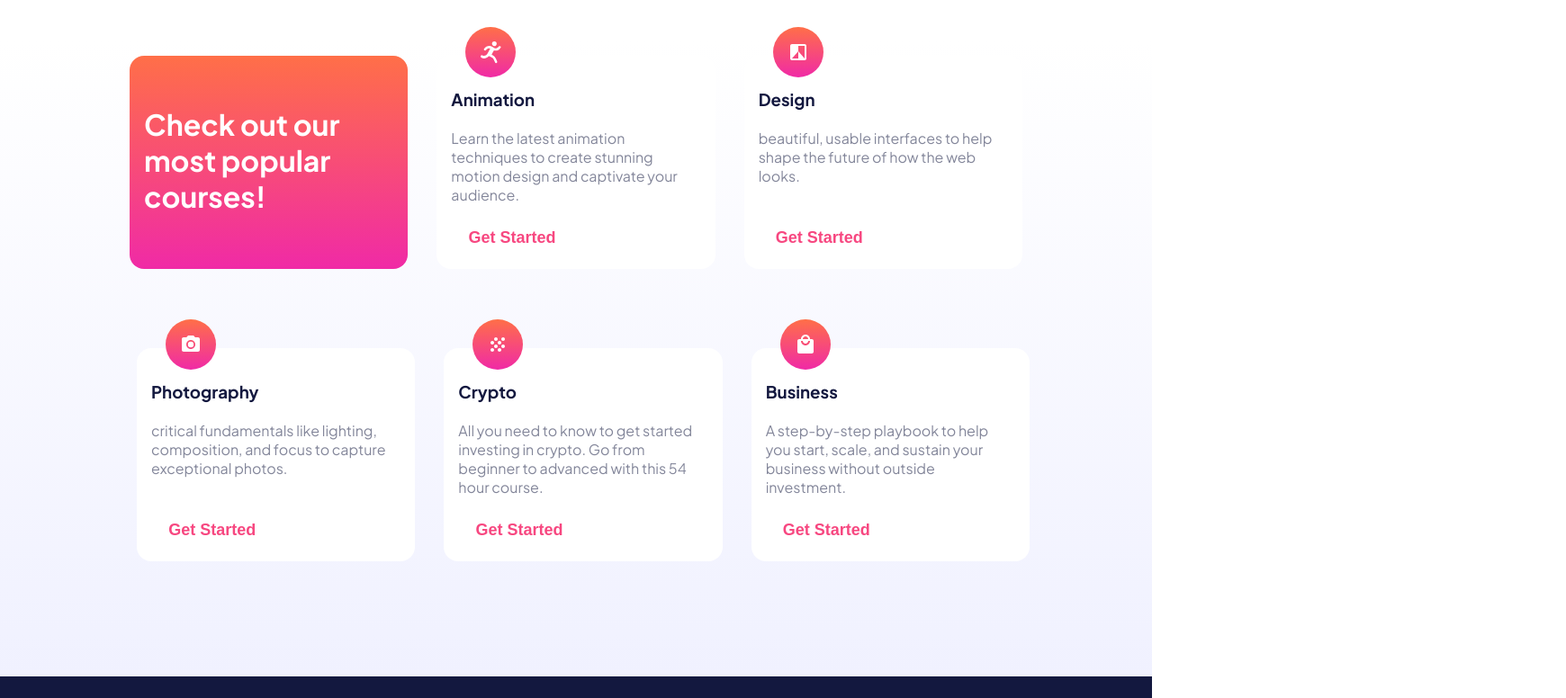
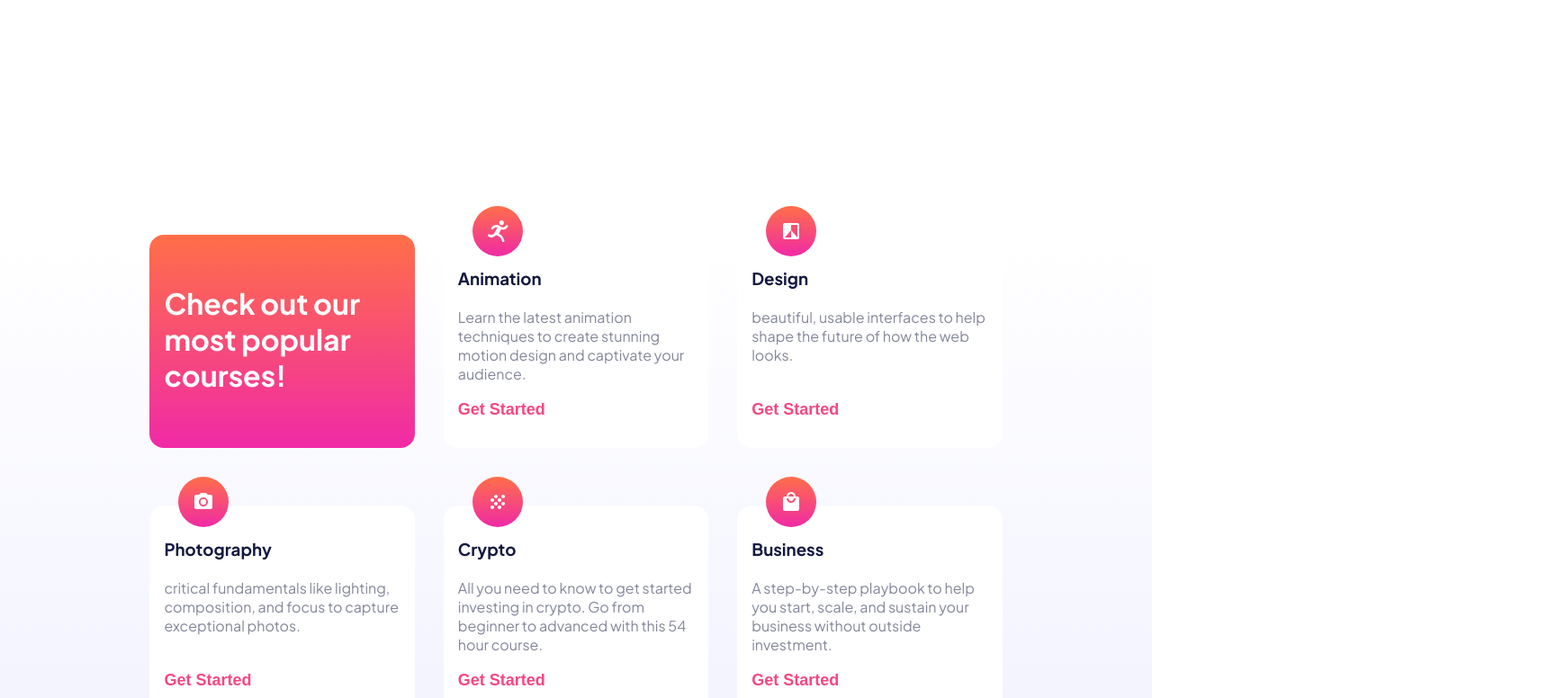
Before and after one commit to 4ormu1a/Amalitech_project_1, a plain HTML site: page index.html in a window 1280 px wide. Shown: the part 748-1524 px from the top of the page at 90% size, 1740 px wide, since content can reach past the window. Drawn offline with Linux system fonts and the light colour scheme.

Commit message:
third commit

```diff
--- a/css/style.css
+++ b/css/style.css
@@ -6,7 +6,7 @@
 .btn{
 	border-radius: 3rem;
 	border: 0;
-	font-size: 18px;
+	font-size: 1.125rem;
 	padding: 1.5rem;
 	padding-left: 2.2rem;
 	padding-right: 2.2rem;
@@ -14,7 +14,7 @@
 	font-weight: 700;
 }
 .smallfont{
-	font-size: 18px;
+	font-size: 1.125rem;
 	font-weight: 500;
 }
 .body{
@@ -25,8 +25,8 @@
 	width: 100%;
 }
 .centered{
-	padding-left: 10%;
-	padding-right: 10%;
+	padding-left: 13%;
+	padding-right: 13%;
 }
 /* first section */
 .cover{
@@ -43,7 +43,7 @@
 .btnhead{
 	border-radius: 3rem;
 	border: 0;
-	font-size: 18px;
+	font-size: 1.125rem;
 	padding: 1.5rem;
 	padding-left: 2.2rem;
 	padding-right: 2.2rem;
@@ -61,7 +61,7 @@
 .page1_text h1{
 	color: #13183f;
 	font-weight: 800;
-	font-size: 56px;
+	font-size: 3.5rem;
 }
 .page1_text button{
 	background: linear-gradient(to top, #f02aa6,#ff6f48);
@@ -72,12 +72,9 @@
 /* second section */
 .courses_section{
 	background: linear-gradient(to top,#f0f1ff,#ffffff);
-}
-.courses-display{
-	padding-left: 10%;
-	padding-right: 10%;
+	padding-left: 13%;
+	padding-right: 13%;
 	padding-bottom: 7rem;
-
 }
 .box_1{
 	background: linear-gradient(to top, #f02aa6,#ff6f48);
@@ -90,11 +87,15 @@
 	color: #13183f;
 }
 .course_icon button{
+	font-size: 1.125rem;
+	border: 0;
+	font-weight: 700;
 	color: #f74780;
 	background-color: white;
+	padding: 0;
 	position: absolute;
-	left: 0;
-	bottom: 0;
+	bottom: 2rem;
+	left: 1rem;
 }
 .course_icon button:hover{
 	color: rgba(247, 71, 128, 0.5) ;
@@ -111,8 +112,8 @@
 	margin: 0;
 }
 .foot footer{
-	margin-left: 10%;
-	margin-right: 10%;
+	margin-left: 13%;
+	margin-right: 13%;
 	min-height: 8rem;
 	position: relative;
 
@@ -146,11 +147,11 @@
 	position: relative;
 	left: -3rem;
 }
-.courses-display div div{
+.courses-display div{
 	position: relative;
 	border-radius: 1rem;
 	padding: 1rem;
-	padding-bottom: 60px;
+	padding-bottom: 3.75rem;
 	margin-top: 3rem;
 	margin-bottom: 3rem;
 }
@@ -161,38 +162,30 @@
 .page1_text{
 	width: 50%;
 }
+.cover{
+	margin-bottom: 10rem;
+}
 .picture picture{
 	display: block;
 	max-width: 100%;
 	position: absolute;
-	right: -22rem;
-	top: -3rem;
+	right: -19rem;
+	top: -5rem;
 	overflow-x: visible;
 }
 .courses-display {
-	display: flex;
+	display: grid;
+	grid-template-columns: 1fr 1fr;
+	column-gap: 2rem;
+	row-gap: 4rem;
 
 }
-.courses-display div div{
+.courses-display div{
 	position: relative;
 	border-radius: 1rem;
 	padding: 1rem;
-	padding-bottom: 30px;
-	margin-top: 3rem;
-	margin-bottom: 3rem;
 
 }
-.line1{
-	width: 50%;
-	margin-left: 0;
-	margin-right: 0.5rem;
-}
-.line2{
-	width: 50%;
-	margin-right: 0;
-	margin-left: 0.5rem;
-}
-
 }
 /* desktop */
 @media only screen and (min-width: 900px){
@@ -203,28 +196,22 @@
 	right: -33rem;
 	top: -11rem;
 }
+.cover{
+	padding-bottom: 15rem;
+}
+.courses_section{
+}
 .courses-display{
-	display: block;
-	margin-top: 13rem;
+	display: grid;
+	grid-template-columns: 1fr 1fr 1fr;
+	column-gap: 2rem;
+	row-gap: 4rem;
 }
-.courses-display div div{
+.courses-display div{
 	position: relative;
-	width: 33%;
-	margin: 1rem;
 	border-radius: 1rem;
 	padding: 1rem;
-	padding-bottom: 30px;
+	padding-bottom: 1.875rem;
+}
 
 }
-.line1{
-	display: flex;
-	margin-bottom: 3.5rem;
-	width: 100%;
-}
-.line2{
-	display: flex;
-	width: 100%;
-}
-
-
-}
--- a/index.html
+++ b/index.html
@@ -46,13 +46,13 @@
 <div class="courses_section">
 <!-- courses section -->
 <div class="courses-display">
-  <div class="line1">
   <div class="box_1">
     <h1>
       <br>
       Check out our most popular courses!
     </h1>
   </div>
+
   <div class="course_icon">
     <img src="./assets/icon-animation.svg"><br>
     <h3 class="popcourses">Animation</h3><br>
@@ -60,25 +60,25 @@
     techniques to create stunning
     motion design and captivate your
     audience.</p><br><br>
-    <button class="btn">Get Started</button>
+    <button>Get Started</button>
   </div>
+
   <div class="course_icon">
     <img src="./assets/icon-design.svg"><br>
     <h3 class="popcourses">Design</h3><br>
     <p class="Aboutcourses">beautiful, usable
     interfaces to help shape the
     future of how the web looks.</p><br><br>
-    <button class="btn">Get Started</button>
+    <button>Get Started</button>
   </div>
-  </div>
-  <div class="line2">
+
   <div class="course_icon">
     <img src="./assets/icon-photography.svg"><br>
     <h3 class="popcourses">Photography</h3><br>
     <p class="Aboutcourses">critical fundamentals like
     lighting, composition, and focus
     to capture exceptional photos.<br><br></p>
-    <button class="btn">Get Started</button>
+    <button>Get Started</button>
   </div>
 
   <div class="course_icon">
@@ -88,7 +88,7 @@
     started investing in crypto.
     Go from beginner to advanced with
     this 54 hour course.<br><br></p>
-    <button class="btn">Get Started</button>
+    <button>Get Started</button>
   </div>
 
   <div class="course_icon">
@@ -98,9 +98,9 @@
     you start, scale, and sustain your
     business without outside
     investment.</p><br><br>
-    <button class="btn">Get Started</button>
+    <button>Get Started</button>
   </div>
-  </div>
+
 </div>
 </div>
 <!-- footer -->
```
